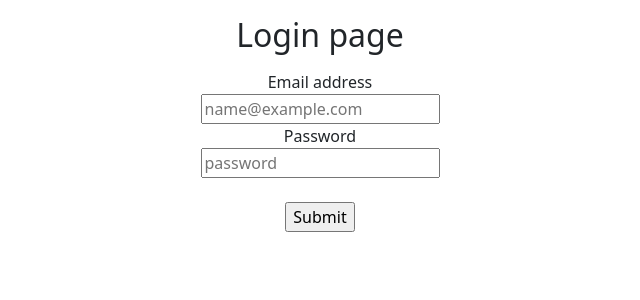
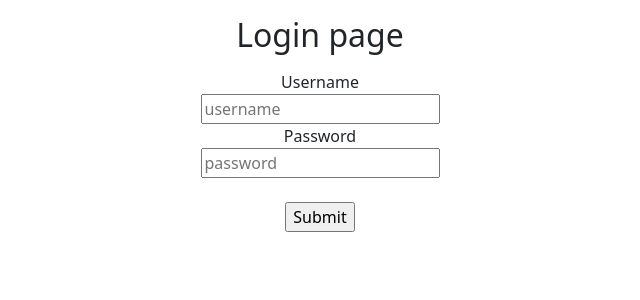
Before and after one commit to cyrillus31/interview-prep_web_app, a Django app: page /members/login_user/ in a window 1280 px wide. Shown: the top 300 px of the page, without its empty margins (320-960 px from the left). Run offline with Django 5.2, Linux system fonts and the light colour scheme.

Commit message:
authentication with username and password

```diff
--- a/mysite/members/templates/authenticate/login_user.html
+++ b/mysite/members/templates/authenticate/login_user.html
@@ -12,8 +12,8 @@
   {% csrf_token %}
 
   <div>
-    <label for="InputEmail">Email address</label><br>
-    <input type="email" id="InputEmail" name="email" placeholder="name@example.com" required><br>
+    <label for="Username">Username</label><br>
+    <input type="text" id="Username" name="username" placeholder="username" required><br>
   </div>
   <div>
     <label for="InputPassowrd">Password</label><br>
--- a/mysite/members/views.py
+++ b/mysite/members/views.py
@@ -9,18 +9,19 @@ def login_user(request: HttpRequest):
         print("hello")
 
         try:
-            email = request.POST["email"]
+            username = request.POST["username"]
             password = request.POST["password"]
-            user = authenticate(request, email=email, password=password)
+            user = authenticate(request, username=username, password=password)
 
             if user is not None:
                 login(request, user)
-                return redirect(request, HttpResponse("Successfull login!"), {})
+                return redirect(to="flashcards:index")
 
             messages.success(request, "Ivalid login data")
             return render(request, "authenticate/login_user.html", {})
 
         except Exception as e:
-            return render(request, "authenticate/login_user.html", {"error": e})
+            messages.success(request, f"{e}")
+            return render(request, "authenticate/login_user.html", {})
 
     return render(request, "authenticate/login_user.html", {})
```
